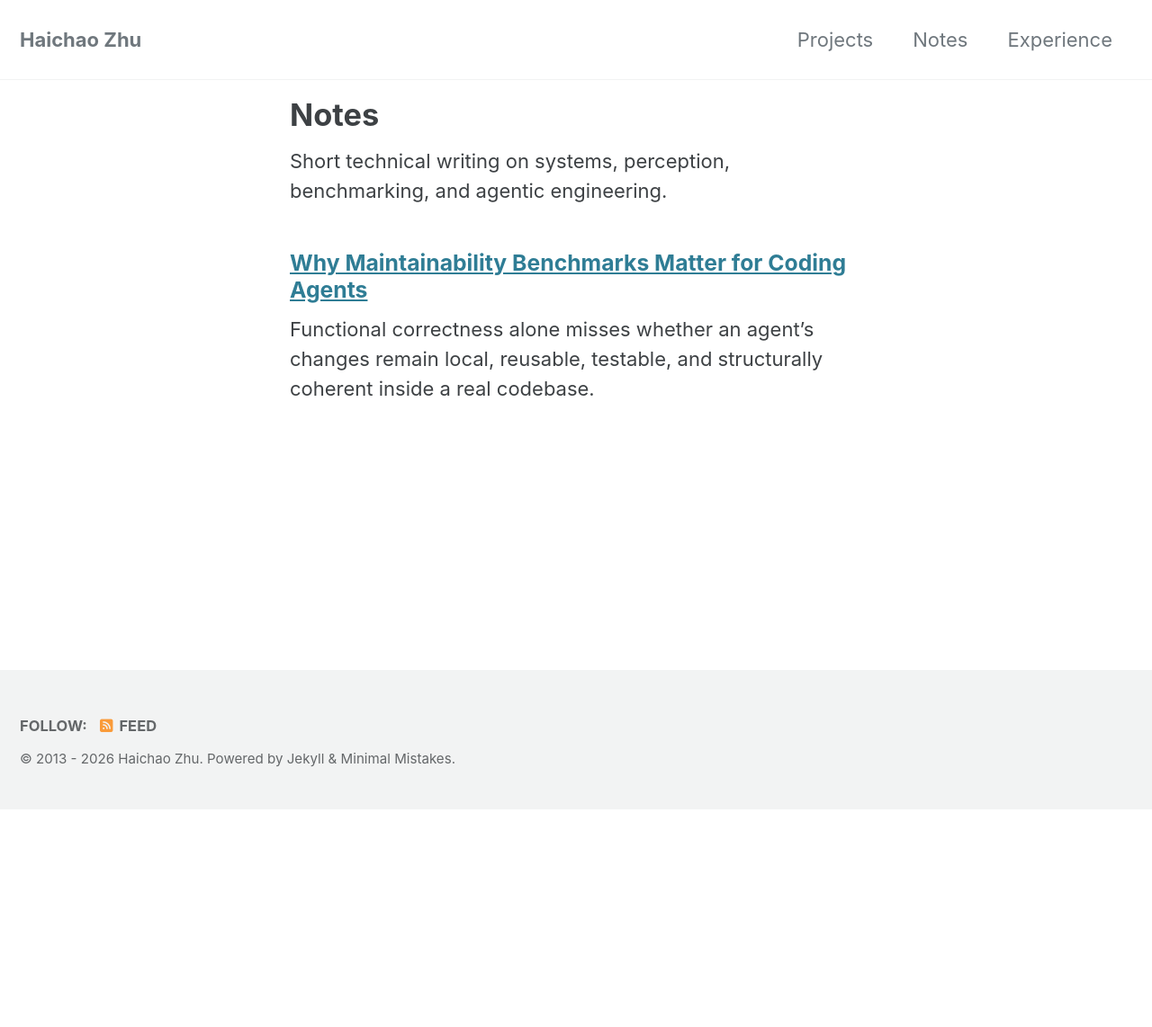
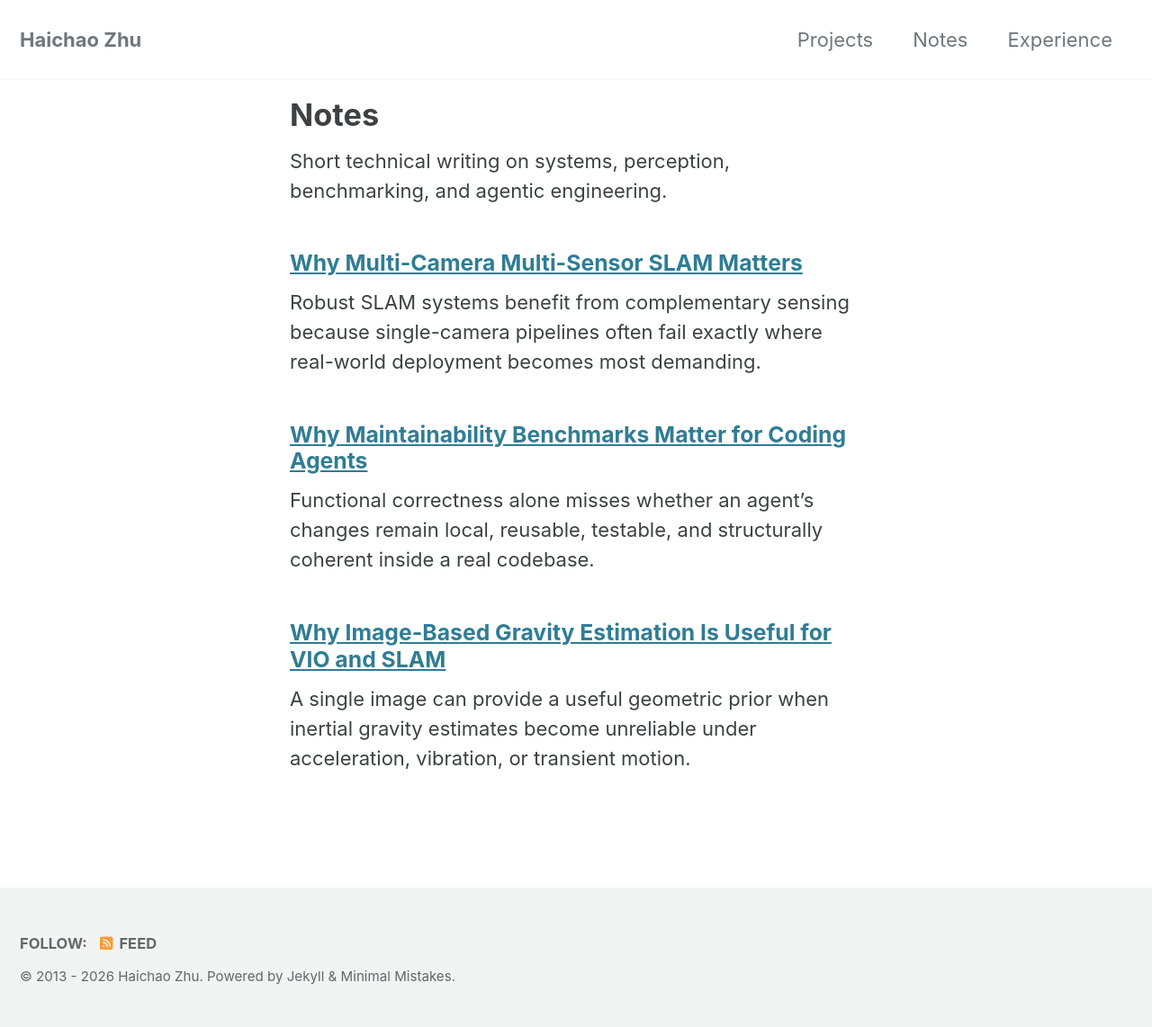
Before and after one commit to lszhuhaichao/lszhuhaichao.github.io, a Jekyll site: the page built from _pages/notes.md, in a window 1280 px wide. Shown: the whole page at 90% size. Built offline with Jekyll 4.4.1, drawn with Linux system fonts in a browser that asks for light colours; cached includes are drawn as plain includes; before the commit the page ends 900 px from its top, so only the background shows below that; part of the change alters nothing that is shown.

Commit message:
Add two new notes posts

```diff
--- a/_includes/page__date.html
+++ b/_includes/page__date.html
@@ -1,6 +1,13 @@
 {% assign date_format = site.date_format | default: "%B %-d, %Y" %}
-{% if page.show_date != false and page.last_modified_at %}
+{% assign show_page_date = true %}
+{% if page.collection == "notes" and page.show_date != true %}
+  {% assign show_page_date = false %}
+{% elsif page.show_date == false %}
+  {% assign show_page_date = false %}
+{% endif %}
+
+{% if show_page_date and page.last_modified_at %}
   <p class="page__date"><strong><i class="fas fa-fw fa-calendar-alt" aria-hidden="true"></i> {{ site.data.ui-text[site.locale].date_label | default: "Updated:" }}</strong> <time class="dt-published" datetime="{{ page.last_modified_at | date: "%Y-%m-%d" }}">{{ page.last_modified_at | date: date_format }}</time></p>
-{% elsif page.show_date != false and page.date %}
+{% elsif show_page_date and page.date %}
   <p class="page__date"><strong><i class="fas fa-fw fa-calendar-alt" aria-hidden="true"></i> {{ site.data.ui-text[site.locale].date_label | default: "Updated:" }}</strong> <time class="dt-published" datetime="{{ page.date | date_to_xmlschema }}">{{ page.date | date: date_format }}</time></p>
 {% endif %}
--- /dev/null
+++ b/_notes/2026-04-02-why-image-based-gravity-estimation-is-useful.md
@@ -0,0 +1,30 @@
+---
+title: "Why Image-Based Gravity Estimation Is Useful for VIO and SLAM"
+excerpt: "A single image can provide a useful geometric prior when inertial gravity estimates become unreliable under acceleration, vibration, or transient motion."
+date: 2026-04-02
+layout: single
+show_date: false
+---
+
+This note explains why image-based gravity estimation is a useful direction for VIO and SLAM systems, especially when inertial priors are available but not fully trustworthy.
+
+In many pipelines, gravity is treated as something the IMU should already know. In ideal conditions that is often true. But real motion is not ideal. Linear acceleration, vibration, bias, and transient dynamics can all distort the gravity prior that downstream localization or mapping components depend on.
+
+That creates an interesting opportunity: vision can sometimes recover a better notion of orientation than the raw inertial prior suggests. A single image contains cues from scene layout, vertical structure, horizon-like organization, and man-made geometry. These cues are not universally reliable, but when modeled correctly they can provide a meaningful correction signal.
+
+The useful framing is not "image replaces IMU." The more practical framing is "image calibrates a noisy inertial prior." That distinction matters. Once the task becomes prior correction rather than absolute estimation from scratch, the problem is better constrained and more relevant to real systems.
+
+There are several reasons this is appealing:
+
+- it can improve orientation quality before downstream optimization compounds the error
+- it can make VIO or SLAM initialization more stable in difficult motion segments
+- it creates a confidence-aware fallback when inertial signals become temporarily unreliable
+- it can help bridge geometric reasoning and learned scene understanding in a concrete way
+
+The key technical challenge is reliability. Visual cues are powerful, but they are also scene-dependent. Some images contain strong structural evidence for gravity direction, while others are ambiguous. That is why confidence estimation matters as much as the direction estimate itself. A useful system needs to know not only what correction to predict, but also when that correction should be trusted.
+
+This direction is interesting because it sits at the intersection of classical geometry and modern learning. The target is geometric, the downstream consumers are geometric, but the evidence often benefits from learned visual interpretation. That makes it a good example of how learned perception can strengthen rather than replace geometric systems.
+
+## Related Project
+
+- [Image Based Gravity Estimation for VIO/SLAM](/projects/image-based-gravity-estimation-vio-slam/)
--- /dev/null
+++ b/_notes/2026-04-02-why-multi-camera-multi-sensor-slam-matters.md
@@ -0,0 +1,30 @@
+---
+title: "Why Multi-Camera Multi-Sensor SLAM Matters"
+excerpt: "Robust SLAM systems benefit from complementary sensing because single-camera pipelines often fail exactly where real-world deployment becomes most demanding."
+date: 2026-04-02
+layout: single
+show_date: false
+---
+
+This note outlines why multi-camera and multi-sensor SLAM is worth building and why it becomes increasingly important once systems move beyond controlled demos into long-horizon, real-world deployment.
+
+Single-camera SLAM is attractive because it is simple, efficient, and easy to prototype. But many of its core failure modes are structural rather than incidental: narrow field of view, fragile tracking under occlusion, sensitivity to motion blur, and limited observability in difficult geometry or lighting.
+
+That is exactly where multi-camera setups become useful. Wider and complementary viewpoints reduce blind spots, preserve tracking under partial occlusion, and give the system more geometric constraints during motion. Even when one camera becomes unreliable, the full system does not have to fail as a whole.
+
+Additional sensing matters for the same reason. IMU signals help during aggressive motion, while other sensors can add stability when pure vision becomes ambiguous or brittle. The point is not to accumulate sensors for their own sake, but to create a system whose failure modes are less correlated.
+
+In practice, the real challenge is not merely adding more inputs. The hard part is making the overall system coherent:
+
+- calibration has to remain stable across sensors and over time
+- synchronization errors must not silently contaminate the estimator
+- fusion must improve robustness rather than amplify noise
+- optimization must preserve clear ownership of what each sensing stream contributes
+
+This is why multi-camera multi-sensor SLAM is fundamentally a systems problem, not just a perception problem. The quality of the final behavior depends on whether geometry, timing, calibration, and estimation are integrated in a way that remains reliable under stress.
+
+For embodied and spatial systems, this direction is especially compelling. As agents move through larger environments and interact over longer horizons, the need for robust localization and map consistency increases. In that setting, complementary sensing is not a luxury. It becomes part of what makes the system deployable.
+
+## Related Project
+
+- [Multi-Camera Multi-Sensor SLAM](/projects/multi-camera-multi-sensor-slam/)
```
